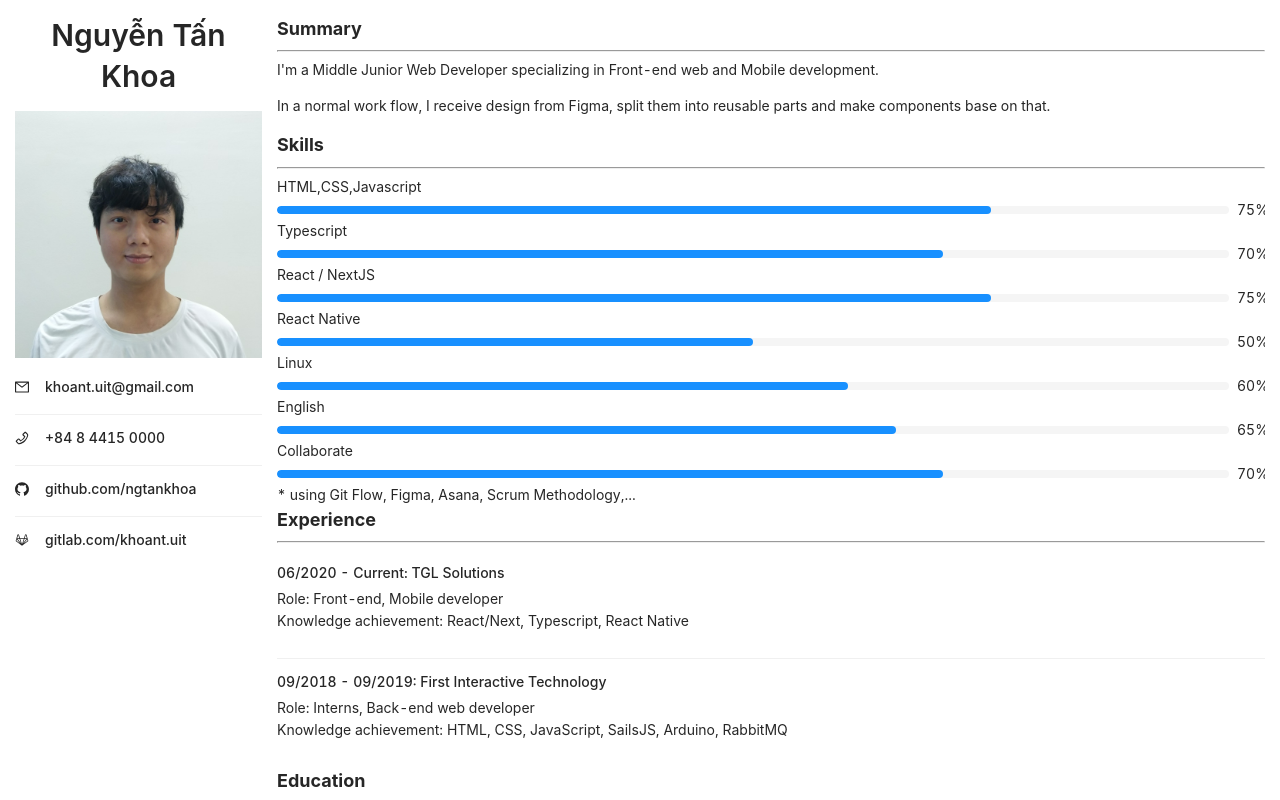
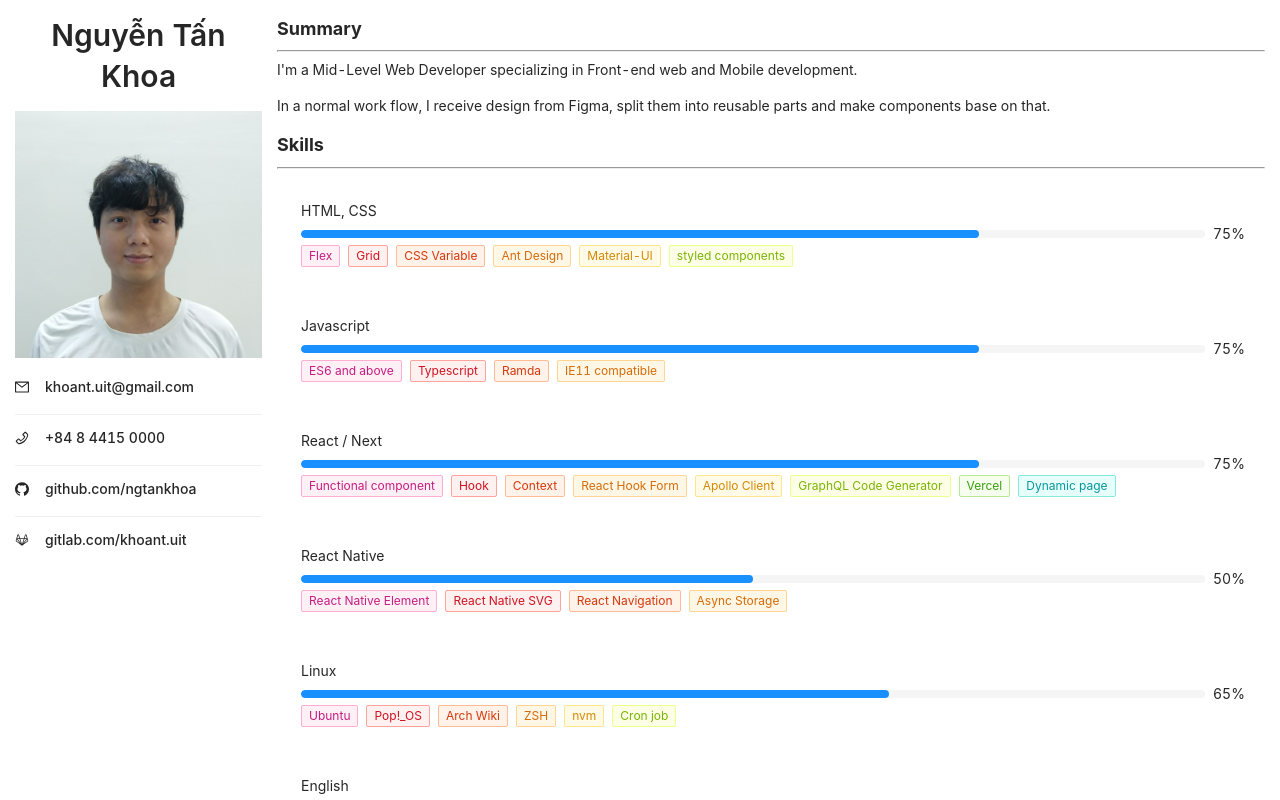
Before and after one commit to ngtankhoa/next-cv, a Next.js app: page / in a window 1280 px wide. Shown: the top 800 px of the page. Built offline with nearby package versions, Linux system fonts and the light colour scheme.

Commit message:
restyle skill session

```diff
--- a/containers/skills/skills.tsx
+++ b/containers/skills/skills.tsx
@@ -1,25 +1,95 @@
 import { TitleSession, InformationContainer } from 'components';
-import { Progress } from 'antd';
+import { Progress, Tag, Card, Typography } from 'antd';
+import { tagColor } from 'styles/theme';
 
+const data: { title: string; percent: number; description: string[] }[] = [
+    {
+        title: 'HTML, CSS',
+        percent: 75,
+        description: [
+            'Flex',
+            'Grid',
+            'CSS Variable',
+            'Ant Design',
+            'Material-UI',
+            'styled components',
+        ],
+    },
+    {
+        title: 'Javascript',
+        percent: 75,
+        description: [
+            'ES6 and above',
+            'Typescript',
+            'Ramda',
+            'IE11 compatible',
+        ],
+    },
+    {
+        title: 'React / Next',
+        percent: 75,
+        description: [
+            'Functional component',
+            'Hook',
+            'Context',
+            'React Hook Form',
+            'Apollo Client',
+            'GraphQL Code Generator',
+            'Vercel',
+            'Dynamic page',
+        ],
+    },
+    {
+        title: 'React Native',
+        percent: 50,
+        description: [
+            'React Native Element',
+            'React Native SVG',
+            'React Navigation',
+            'Async Storage',
+        ],
+    },
+    {
+        title: 'Linux',
+        percent: 65,
+        description: [
+            'Ubuntu',
+            'Pop!_OS',
+            'Arch Wiki',
+            'ZSH',
+            'nvm',
+            'Cron job',
+        ],
+    },
+    {
+        title: 'English',
+        percent: Math.ceil((835 / 990) * 100),
+        description: ['Reading & Listening liscense'],
+    },
+    {
+        title: 'Collaborate',
+        percent: 65,
+        description: ['Git Flow', 'Figma', 'Asana', 'Scrum Methodology'],
+    },
+    {
+        title: 'Other stuff',
+        percent: 50,
+        description: ['SailsJS', 'RabbitMQ', 'Arduino'],
+    },
+];
 export function Skills() {
     return (
         <InformationContainer>
             <TitleSession>Skills</TitleSession>
-            <span>HTML,CSS,Javascript</span>
-            <Progress percent={75} />
-            <span>Typescript</span>
-            <Progress percent={70} />
-            <span>React / NextJS</span>
-            <Progress percent={75} />
-            <span>React Native</span>
-            <Progress percent={50} />
-            <span>Linux</span>
-            <Progress percent={60} />
-            <span>English</span>
-            <Progress percent={65} />
-            <span>Collaborate</span>
-            <Progress percent={70} />
-            <span> * using Git Flow, Figma, Asana, Scrum Methodology,...</span>
+            {data.map((item) => (
+                <Card hoverable bordered={false}>
+                    <Typography.Text>{item.title}</Typography.Text>
+                    <Progress percent={item.percent} />
+                    {item.description.map((tech, index) => (
+                        <Tag color={tagColor[index]}>{tech}</Tag>
+                    ))}
+                </Card>
+            ))}
         </InformationContainer>
     );
 }
--- a/containers/summary/summary.tsx
+++ b/containers/summary/summary.tsx
@@ -6,8 +6,8 @@ export function Summary() {
             <InformationContainer>
                 <TitleSession>Summary</TitleSession>
                 <p>
-                    I'm a Middle Junior Web Developer specializing in Front-end
-                    web and Mobile development.
+                    I'm a Mid-Level Web Developer specializing in Front-end web
+                    and Mobile development.
                 </p>
                 <p>
                     In a normal work flow, I receive design from Figma, split
--- /dev/null
+++ b/styles/theme.ts
@@ -0,0 +1,13 @@
+export const tagColor = [
+    'magenta',
+    'red',
+    'volcano',
+    'orange',
+    'gold',
+    'lime',
+    'green',
+    'cyan',
+    'blue',
+    'geekblue',
+    'purple',
+];
```
